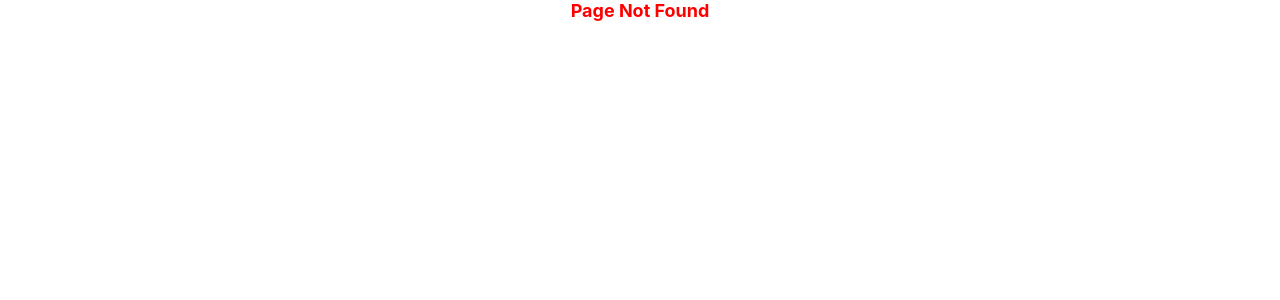
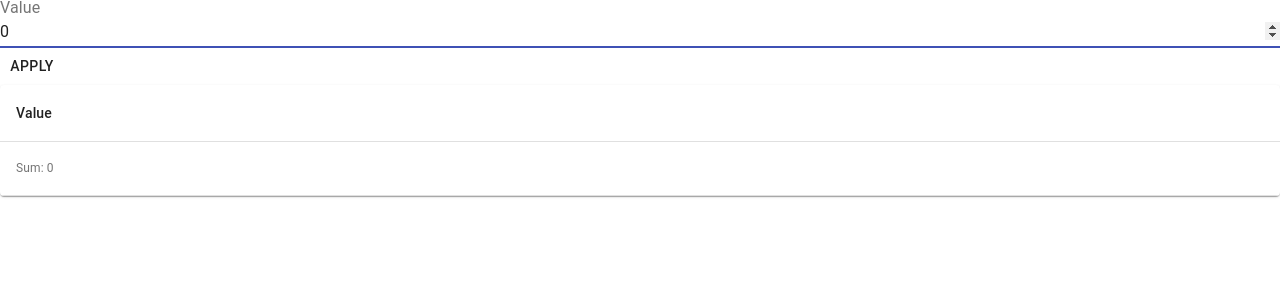
Before and after one commit to mierzvoj/app-state-project, a React (Create React App) app: page /calculation in a window 1280 px wide. Before the commit this address had no page. Shown: the top 300 px of the page. Built offline with nearby package versions, Linux system fonts and the light colour scheme.

Commit message:
added calculation components

```diff
--- a/src/index.tsx
+++ b/src/index.tsx
@@ -2,12 +2,12 @@ import React from "react";
 import ReactDOM from "react-dom/client";
 import { BrowserRouter, Route, Routes } from "react-router-dom";
 import "./index.css";
+import Calculation from "./pages/Calculation/Calculation";
 import Login from "./pages/Login/Login";
 import NotFound from "./pages/NotFound/NotFound";
 import Pokemons from "./pages/Pokemons/Pokemons";
 import PokemonsToolbar from "./pages/PokemonsToolbar/PokemonsToolbar";
 import UserForm from "./pages/UserForm/UserForm";
-import reportWebVitals from "./reportWebVitals";
 
 const root = ReactDOM.createRoot(
   document.getElementById("root") as HTMLElement
@@ -18,6 +18,7 @@ root.render(
       <Routes>
         <Route path="/" element={<Login />}></Route>
         <Route path="/userform" element={<UserForm />}></Route>
+        <Route path="/calculation" element={<Calculation />}></Route>
         <Route path="pokemons" element={<Pokemons />}>
           <Route path=":name" element={<PokemonsToolbar />}></Route>
         </Route>
@@ -26,8 +27,3 @@ root.render(
     </BrowserRouter>
   </React.StrictMode>
 );
-
-// If you want to start measuring performance in your app, pass a function
-// to log results (for example: reportWebVitals(console.log))
-// or send to an analytics endpoint. Learn more: https://bit.ly/CRA-vitals
-reportWebVitals();
--- /dev/null
+++ b/src/pages/Calculation/Calculation.tsx
@@ -0,0 +1,85 @@
+import {
+  Button,
+  FormControl,
+  FormGroup,
+  FormLabel,
+  IconButton,
+  Snackbar,
+  TextField,
+} from "@material-ui/core";
+import CloseIcon from "@mui/icons-material/Close";
+import React, { ChangeEvent, FormEvent, useState } from "react";
+import ValuesList from "../ValuesList/ValuesList";
+import "./Calculation.css";
+
+export default function Calculation() {
+  const [value, setValue] = useState<number>(0);
+  const [open, setOpen] = useState(false);
+  const [values, setValues] = useState<number[]>([]);
+
+  const validateForm = () => {
+    return !Number.isNaN(value);
+  };
+
+  const handleSubmit = (event: FormEvent<HTMLFormElement>) => {
+    event.preventDefault();
+    setValues([...values, value]);
+    setOpen(true);
+  };
+
+  const handleClose = (
+    event: React.SyntheticEvent | Event,
+    reason?: string
+  ) => {
+    if (reason === "clickaway") {
+      return;
+    }
+    setOpen(false);
+  };
+
+  const action = (
+    <React.Fragment>
+      <IconButton
+        size="small"
+        aria-label="close"
+        color="inherit"
+        onClick={handleClose}
+      >
+        <CloseIcon fontSize="small" />
+      </IconButton>
+    </React.Fragment>
+  );
+
+  return (
+    <>
+      <div className="Login">
+        <form onSubmit={(e: FormEvent<HTMLFormElement>) => handleSubmit(e)}>
+          <FormGroup id="formgroup">
+            <FormLabel>Value</FormLabel>
+            <FormControl id="value">
+              <TextField
+                autoFocus
+                type="number"
+                value={value}
+                onChange={(
+                  e: ChangeEvent<HTMLTextAreaElement | HTMLInputElement>
+                ) => setValue(+e.target.value)}
+              />
+            </FormControl>
+          </FormGroup>
+          <Button type="submit" color="default" disabled={!validateForm()}>
+            Apply
+          </Button>
+        </form>
+        <Snackbar
+          open={open}
+          autoHideDuration={6000}
+          message="Value added!"
+          onClose={handleClose}
+          action={action}
+        />
+      </div>
+      <ValuesList values={values} />
+    </>
+  );
+}
--- /dev/null
+++ b/src/pages/ValuesList/ValuesList.css
@@ -0,0 +1,8 @@
+.header {
+    font-weight: bold;
+}
+
+.footer {
+    font-weight: bold;
+    color: blue;
+}
--- /dev/null
+++ b/src/pages/ValuesList/ValuesList.tsx
@@ -0,0 +1,41 @@
+import {
+  Paper,
+  Table,
+  TableBody,
+  TableCell,
+  TableContainer,
+  TableFooter,
+  TableHead,
+  TableRow,
+} from "@material-ui/core";
+import "./ValuesList.css";
+
+const ValuesList = ({ values }: { values: number[] }) => {
+  return (
+    <TableContainer component={Paper}>
+      <Table>
+        <TableHead>
+          <TableRow>
+            <TableCell className="header">Value</TableCell>
+          </TableRow>
+        </TableHead>
+        <TableBody>
+          {values.map((row, index) => (
+            <TableRow key={index}>
+              <TableCell>{row}</TableCell>
+            </TableRow>
+          ))}
+        </TableBody>
+        <TableFooter>
+          <TableRow>
+            <TableCell className="footer">
+              Sum: {values.reduce((p, c) => p + c, 0)}
+            </TableCell>
+          </TableRow>
+        </TableFooter>
+      </Table>
+    </TableContainer>
+  );
+};
+
+export default ValuesList;
```
Also changed, not shown: src/pages/Calculation/Calculation.css (added).
